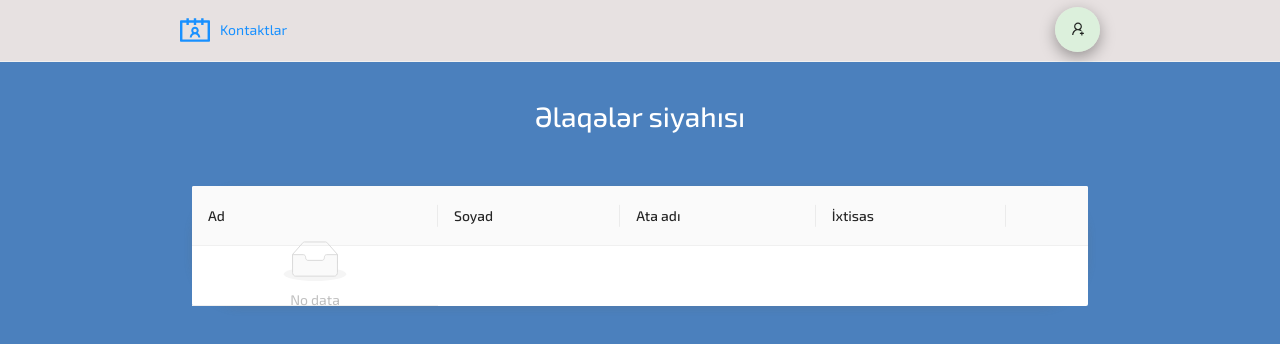
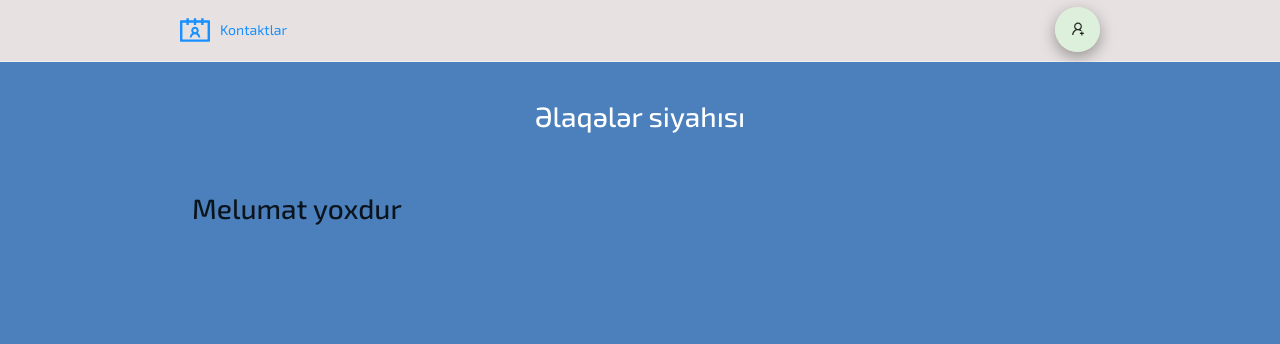
Before and after one commit to osmanbeshirov/Task-relations-list-Prospect, a React (Create React App) app: page /contacts in a window 1280 px wide. Shown: the top 344 px of the page. Built offline with nearby package versions, Linux system fonts and the light colour scheme.

Commit message:
empty data validation

```diff
--- a/src/containers/Contacts/Contacts.js
+++ b/src/containers/Contacts/Contacts.js
@@ -68,7 +68,10 @@ export default function Contacts() {
         <div className='contacts'>
             <div className='contacts-main'>
                 <h1 className='contacts-header'>Əlaqələr siyahısı</h1>
-                <Table className='contacts-table' columns={columns} dataSource={data} />
+
+                {data.length > 0 ? <Table className='contacts-table' columns={columns} dataSource={data} /> : <h1>Melumat yoxdur</h1>}
+
+
             </div>
         </div>
     )
```
